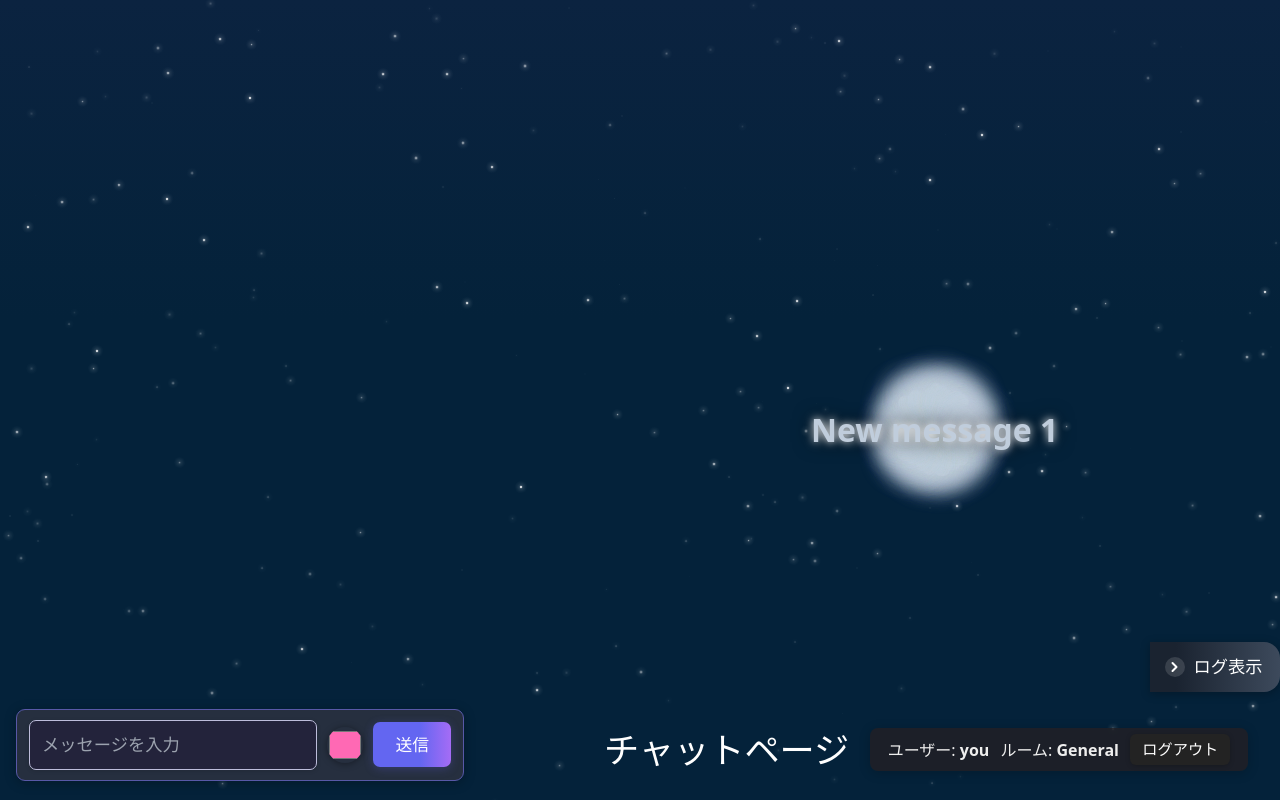
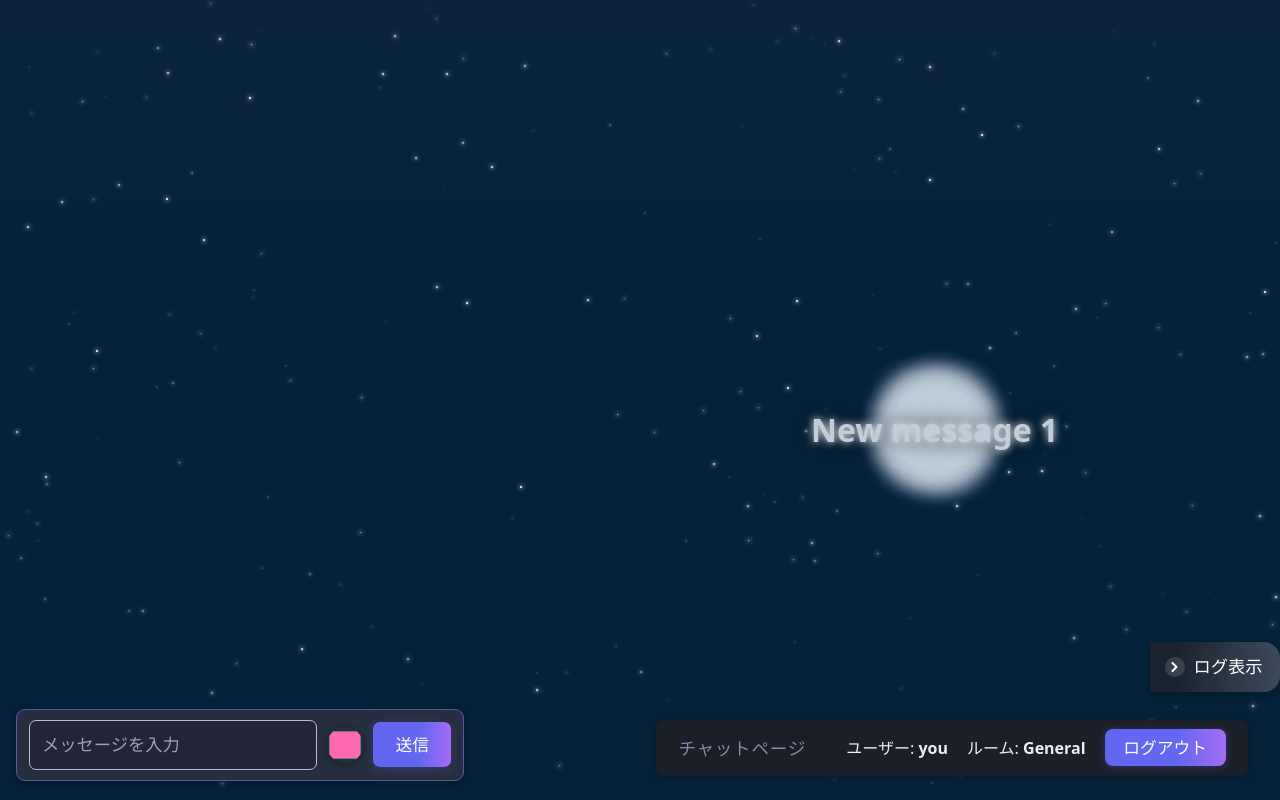
Before and after one commit to HiCoder-IE-hackathon-team5/HanabiTalk-front, a React (Vite) app: page /chat in a window 1280 px wide. Built offline with nearby package versions, Linux system fonts and the light colour scheme.

Commit message:
ログアウトボタンの見た目の改良

```diff
--- a/src/pages/ChatPage.tsx
+++ b/src/pages/ChatPage.tsx
@@ -120,7 +120,7 @@ export default function ChatPage() {
           onEnd={handleFireworkEnd}
         />
       ))}
-      {/* 右下のヘッダー・ユーザ情報 */}
+      {/* 右下のヘッダー・ユーザ情報＋「チャットページ」文言もこの中へ */}
       <div
         style={{
           position: "fixed",
@@ -138,47 +138,54 @@ export default function ChatPage() {
       >
         <div
           style={{
-            color: "#fff",
-            textAlign: "center",
-            fontSize: "2.2em",
-            fontWeight: "bold",
-            pointerEvents: "auto"
-          }}
-        >
-          チャットページ
-        </div>
-        <div
-          style={{
             display: "flex",
             flexDirection: "row",
             alignItems: "center",
-            gap: "0.7em",
+            gap: "1.2em",
             fontSize: "1em",
             color: "#eee",
             fontWeight: 400,
-            background: "rgba(30,32,39,0.95)",
+            background: "rgba(30,32,39,0.93)",
             borderRadius: "8px",
-            padding: "0.4em 1.1em 0.4em 1.1em",
+            padding: "0.6em 1.4em 0.6em 1.4em",
             pointerEvents: "auto",
             boxShadow: "0 2px 12px #0003"
           }}
         >
+          <span style={{
+            fontSize: "1.1em",
+            color: "#b5badc",
+            opacity: 0.7,
+            fontWeight: 500,
+            letterSpacing: "0.04em",
+            textShadow: "0 0 2px #121222",
+            userSelect: "none",
+            marginRight: "1.2em"
+          }}>
+            チャットページ
+          </span>
           <span>ユーザー: <b>{userName}</b></span>
           <span>ルーム: <b>{roomName}</b></span>
           <span>
             <Logout
               style={{
-                fontSize: "0.95em",
-                padding: "0.25em 0.8em",
-                borderRadius: "6px",
-                background: "#232323",
+                fontSize: "1.05em",
+                padding: "0.35em 1.1em",
+                borderRadius: "8px",
+                background: "linear-gradient(90deg,#6366f1 60%,#a56cf5 100%)",
                 color: "#fff",
                 border: "none",
                 fontWeight: "bold",
                 cursor: "pointer",
                 margin: 0,
-                boxShadow: "0 1px 5px #0003"
+                boxShadow: "0 1px 8px #6366f155",
+                transition: "background 0.18s, box-shadow 0.12s, transform 0.09s",
+                outline: "none",
+                pointerEvents: "auto",
               }}
+              onMouseDown={e => (e.currentTarget.style.transform = "scale(0.97)")}
+              onMouseUp={e => (e.currentTarget.style.transform = "scale(1)")}
+              onMouseLeave={e => (e.currentTarget.style.transform = "scale(1)")}
             />
           </span>
         </div>
```
Also changed, not shown: 3 other files (tests, documents, lock files or other folders).
